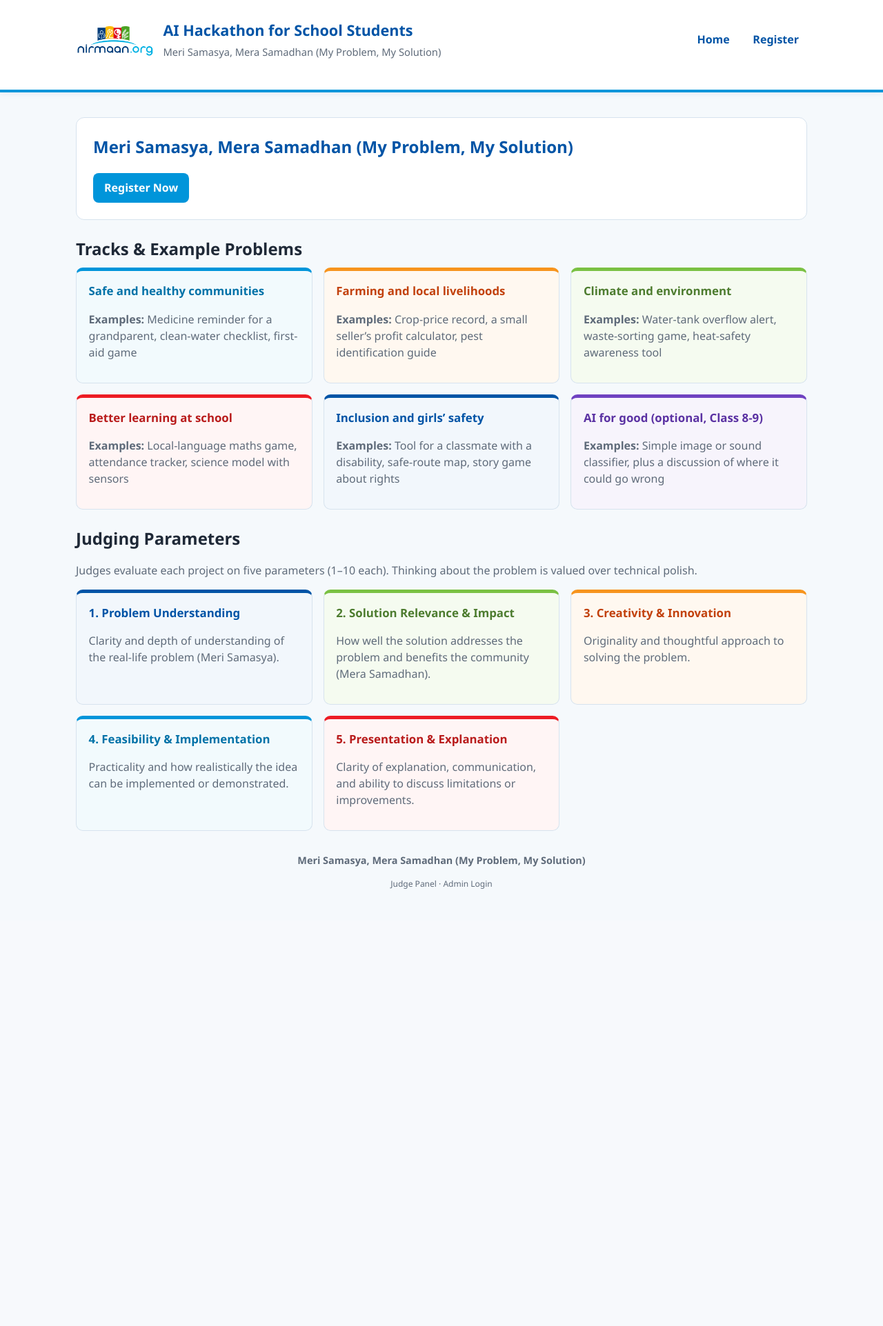
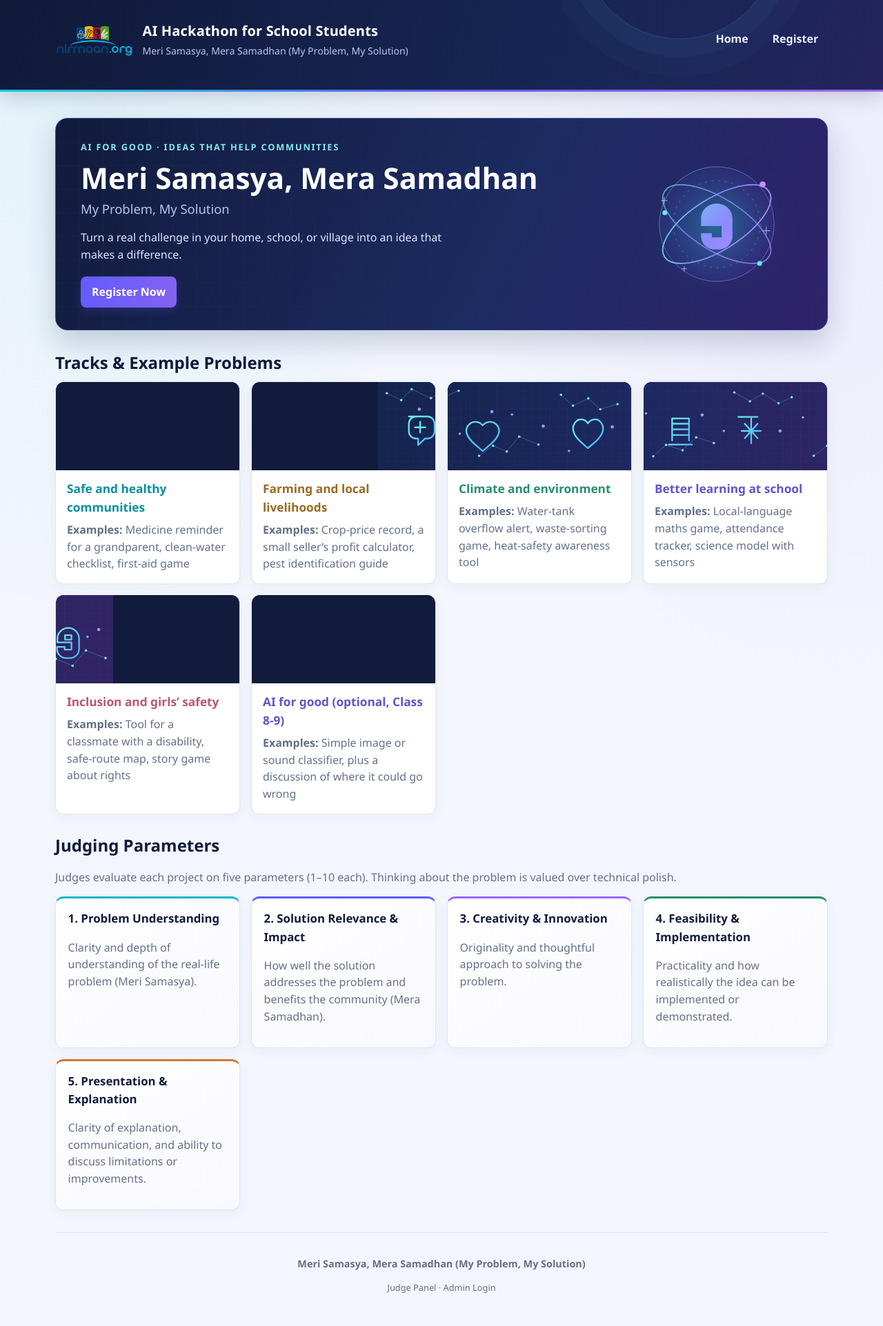
Before and after one commit to Vijendarvjy/AI-Hackathon, a Flask app: page / in a window 1280 px wide. Shown: the whole page at 69% size. Before the commit the page ends 1289 px from the top, so only its background shows below. Run offline with Flask 3, Linux system fonts and the light colour scheme; data comes from the database, SQL or seed files in the repository; data that the repository does not hold is empty.

Commit message:
Add AI-inspired visual theme
Co-authored-by: Copilot <223556219+Copilot@users.noreply.github.com>

```diff
--- a/static/style.css
+++ b/static/style.css
@@ -1,162 +1,247 @@
 :root {
-  --bg: #f5f9fc;
+  --bg: #f3f6fc;
   --surface: #ffffff;
-  --primary: #0095DA;
-  --primary-dark: #0072A8;
-  --navy: #0054A6;
-  --accent: #7AC143;
-  --accent-orange: #F7941D;
-  --accent-red: #ED1C24;
-  --text: #1f2937;
-  --muted: #5f6b7a;
-  --border: #d7e3ee;
-  --danger: #ED1C24;
-  --success: #5a9e2f;
-  --warning: #F7941D;
+  --surface-tint: #f8faff;
+  --primary: #635bff;
+  --primary-dark: #4a43d8;
+  --navy: #111b3c;
+  --accent: #13c8d7;
+  --accent-violet: #9c67ff;
+  --text: #1d2742;
+  --muted: #64708a;
+  --border: #dfe5f1;
+  --danger: #c83d54;
+  --success: #258d70;
+  --warning: #ad6a15;
+  --shadow: 0 12px 32px rgba(30, 45, 93, 0.08);
 }
 * { box-sizing: border-box; }
 body {
   margin: 0;
   font-family: "Segoe UI", Tahoma, Arial, sans-serif;
-  background: var(--bg);
+  background:
+    radial-gradient(ellipse at 9% 0%, rgba(19, 200, 215, 0.09), transparent 34rem),
+    radial-gradient(ellipse at 93% 15%, rgba(156, 103, 255, 0.08), transparent 32rem),
+    var(--bg);
   color: var(--text);
-  line-height: 1.5;
+  line-height: 1.55;
 }
-a { color: var(--primary); }
-.container { max-width: 1100px; margin: 0 auto; padding: 1rem 1.25rem 2rem; }
+a { color: var(--primary-dark); }
+.container { max-width: 1160px; margin: 0 auto; padding: 1rem 1.25rem 2rem; }
 .site-header {
-  background: #ffffff;
-  color: var(--text);
-  padding: 0.75rem 0;
-  border-bottom: 4px solid var(--primary);
-  box-shadow: 0 2px 8px rgba(0, 84, 166, 0.08);
+  position: relative;
+  overflow: hidden;
+  background: linear-gradient(110deg, #101a39 0%, #172656 65%, #23245c 100%);
+  color: #fff;
+  padding: 0.8rem 0;
+  border-bottom: 3px solid transparent;
+  border-image: linear-gradient(90deg, var(--accent), var(--primary), var(--accent-violet)) 1;
+  box-shadow: 0 8px 26px rgba(17, 27, 60, 0.18);
 }
-.header-inner { display: flex; flex-wrap: wrap; align-items: center; justify-content: space-between; gap: 1rem; }
+.site-header::after {
+  position: absolute;
+  content: "";
+  width: 280px;
+  height: 280px;
+  right: 12%;
+  top: -225px;
+  border: 1px solid rgba(126, 213, 255, 0.18);
+  border-radius: 50%;
+  box-shadow: 0 0 0 26px rgba(126, 213, 255, 0.035), 0 0 0 54px rgba(126, 213, 255, 0.025);
+  pointer-events: none;
+}
+.header-inner { display: flex; flex-wrap: wrap; align-items: center; justify-content: space-between; gap: 1rem; position: relative; z-index: 1; }
 .brand { display: flex; align-items: center; gap: 0.9rem; }
 .site-logo { height: 56px; width: auto; display: block; }
-.brand-text h1 { margin: 0; font-size: 1.35rem; color: var(--navy); }
-.brand .tagline { margin: 0.2rem 0 0; font-size: 0.92rem; color: var(--muted); }
-nav { display: flex; flex-wrap: wrap; gap: 0.6rem; align-items: center; }
-nav a { color: var(--navy); text-decoration: none; padding: 0.45rem 0.75rem; border-radius: 6px; font-weight: 600; }
-nav a:hover { background: rgba(0, 149, 218, 0.1); color: var(--primary-dark); }
+.brand-text h1 { margin: 0; font-size: 1.25rem; color: #fff; letter-spacing: 0.01em; }
+.brand .tagline { margin: 0.2rem 0 0; font-size: 0.88rem; color: #b7c8f0; }
+nav { display: flex; flex-wrap: wrap; gap: 0.45rem; align-items: center; }
+nav a { color: #e8edff; text-decoration: none; padding: 0.45rem 0.8rem; border: 1px solid transparent; border-radius: 8px; font-weight: 600; }
+nav a:hover { color: #fff; background: rgba(255, 255, 255, 0.09); border-color: rgba(255, 255, 255, 0.12); }
 .hero {
-  background: var(--surface);
-  border: 1px solid var(--border);
-  border-radius: 12px;
-  padding: 1.5rem;
-  margin: 1.25rem 0;
+  position: relative;
+  isolation: isolate;
+  overflow: hidden;
+  display: flex;
+  justify-content: space-between;
+  align-items: center;
+  min-height: 280px;
+  background: linear-gradient(115deg, #111b3c 0%, #1c2b61 58%, #30226b 100%);
+  color: #fff;
+  border: 1px solid rgba(120, 151, 255, 0.28);
+  border-radius: 18px;
+  padding: 2rem 2.25rem;
+  margin: 1.4rem 0 1.8rem;
+  box-shadow: 0 18px 42px rgba(25, 39, 93, 0.2);
 }
-.hero h2 { margin-top: 0; color: var(--navy); }
+.hero::before {
+  content: "";
+  position: absolute;
+  inset: 0;
+  z-index: -1;
+  opacity: 0.2;
+  background-image: linear-gradient(rgba(185, 210, 255, 0.15) 1px, transparent 1px), linear-gradient(90deg, rgba(185, 210, 255, 0.15) 1px, transparent 1px);
+  background-size: 34px 34px;
+  mask-image: linear-gradient(90deg, black, transparent 82%);
+}
+.hero-content { max-width: 690px; position: relative; z-index: 1; }
+.eyebrow { margin: 0 0 0.65rem; color: #83e9ee; font-size: 0.8rem; font-weight: 800; letter-spacing: 0.14em; text-transform: uppercase; }
+.hero h2 { margin: 0; color: #fff; font-size: clamp(1.8rem, 4vw, 2.65rem); line-height: 1.15; }
+.hero-subtitle { margin: 0.4rem 0 0; color: #b8c5ef; font-size: 1.15rem; }
+.hero-description { max-width: 540px; color: #e0e7ff; margin: 0.9rem 0 1.2rem; }
+.hero .muted { color: #d0d9f3; }
+.hero-art {
+  width: 210px;
+  height: 210px;
+  flex: 0 0 210px;
+  margin: 0 1.2rem 0 1rem;
+  background: url("images/ai-orbit.svg") center / contain no-repeat;
+  filter: drop-shadow(0 10px 24px rgba(19, 200, 215, 0.2));
+}
 .grid { display: grid; gap: 1rem; }
 .grid.tracks { grid-template-columns: repeat(auto-fit, minmax(260px, 1fr)); }
 .card {
   background: var(--surface);
   border: 1px solid var(--border);
-  border-radius: 10px;
+  border-radius: 12px;
   padding: 1rem 1.1rem;
+  box-shadow: 0 5px 18px rgba(30, 45, 93, 0.045);
 }
 .card h3 { margin-top: 0; font-size: 1.05rem; }
 .muted { color: var(--muted); }
 .btn {
   display: inline-block;
-  background: var(--primary);
+  background: linear-gradient(105deg, var(--primary), #8463ee);
   color: #fff !important;
-  border: none;
-  padding: 0.6rem 1rem;
+  border: 0;
+  padding: 0.62rem 1rem;
   border-radius: 8px;
   text-decoration: none;
-  font-weight: 600;
+  font-weight: 700;
   cursor: pointer;
+  box-shadow: 0 5px 13px rgba(99, 91, 255, 0.2);
+  transition: transform 140ms ease, box-shadow 140ms ease, background 140ms ease;
 }
-.btn:hover { background: var(--primary-dark); }
-.btn.secondary { background: #475569; }
-.btn.secondary:hover { background: #334155; }
+.btn:hover { background: linear-gradient(105deg, var(--primary-dark), #7051d8); transform: translateY(-1px); box-shadow: 0 7px 16px rgba(99, 91, 255, 0.26); }
+.btn.secondary { background: #e9edf7; color: #35415f !important; box-shadow: none; }
+.btn.secondary:hover { background: #dce3f2; }
 .btn.small { padding: 0.35rem 0.7rem; font-size: 0.9rem; }
 .actions { display: flex; flex-wrap: wrap; gap: 0.75rem; margin-top: 0.75rem; }
 .inline-form { display: flex; flex-wrap: wrap; gap: 0.5rem; align-items: center; }
 .inline-form input { width: auto; min-width: 160px; }
 form .field { margin-bottom: 1rem; }
-label { display: block; font-weight: 600; margin-bottom: 0.3rem; }
-input[type="text"], input[type="password"], input[type="email"], input[type="number"], select, textarea {
+label { display: block; font-weight: 650; margin-bottom: 0.3rem; }
+input[type="text"], input[type="password"], input[type="email"], input[type="number"], input[type="datetime-local"], select, textarea {
   width: 100%;
-  padding: 0.55rem 0.7rem;
-  border: 1px solid #cbd5e1;
-  border-radius: 6px;
+  padding: 0.6rem 0.72rem;
+  border: 1px solid #cbd4e5;
+  border-radius: 7px;
+  background: #fff;
+  color: var(--text);
   font: inherit;
 }
+input:focus, select:focus, textarea:focus { outline: 3px solid rgba(99, 91, 255, 0.17); border-color: var(--primary); }
 textarea { min-height: 110px; resize: vertical; }
 .help { font-size: 0.9rem; color: var(--muted); margin-top: 0.25rem; }
-fieldset { border: 1px solid var(--border); border-radius: 8px; padding: 1rem; margin: 1rem 0; }
-legend { font-weight: 700; padding: 0 0.4rem; }
+fieldset { border: 1px solid var(--border); border-radius: 9px; padding: 1rem; margin: 1rem 0; }
+legend { font-weight: 750; padding: 0 0.4rem; color: var(--navy); }
 .inline { display: flex; gap: 1rem; flex-wrap: wrap; }
 .inline .field { flex: 1; min-width: 180px; }
 .flashes { margin: 1rem 0; }
 .flash { padding: 0.7rem 0.9rem; border-radius: 8px; margin-bottom: 0.5rem; border: 1px solid; }
-.flash.success { background: #ecfdf3; color: #166534; border-color: #bbf7d0; }
-.flash.error { background: #fef2f2; color: #991b1b; border-color: #fecaca; }
-.flash.info { background: #eff6ff; color: #1e40af; border-color: #bfdbfe; }
+.flash.success { background: #eaf8f3; color: #17684f; border-color: #b6e4d3; }
+.flash.error { background: #fff0f2; color: #9e2f45; border-color: #f1c0c9; }
+.flash.info { background: #eef4ff; color: #334d9e; border-color: #c6d5ff; }
 table { width: 100%; border-collapse: collapse; background: var(--surface); }
-th, td { padding: 0.6rem 0.7rem; border-bottom: 1px solid var(--border); text-align: left; vertical-align: top; }
-th { background: #f1f5f9; font-size: 0.95rem; }
-.table-wrap { overflow-x: auto; border: 1px solid var(--border); border-radius: 10px; }
+th, td { padding: 0.65rem 0.72rem; border-bottom: 1px solid var(--border); text-align: left; vertical-align: top; }
+th { background: #f0f3fb; color: #35415f; font-size: 0.92rem; }
+.table-wrap { overflow-x: auto; border: 1px solid var(--border); border-radius: 11px; box-shadow: 0 5px 18px rgba(30, 45, 93, 0.04); }
 .stats { display: grid; grid-template-columns: repeat(auto-fit, minmax(160px, 1fr)); gap: 0.75rem; margin: 1rem 0; }
-.stat { background: var(--surface); border: 1px solid var(--border); border-radius: 10px; padding: 0.9rem; }
-.stat .num { font-size: 1.6rem; font-weight: 700; color: var(--primary); }
-.stat-color-1 { background: #eef8fd; border-color: #bfe3f5; }
-.stat-color-1 .num { color: #0072A8; }
-.stat-color-2 { background: #fff8f0; border-color: #fbd3a5; }
-.stat-color-2 .num { color: #c2410c; }
-.stat-color-3 { background: #f5fbf0; border-color: #cde8b6; }
-.stat-color-3 .num { color: #4d7c2f; }
-.stat-color-4 { background: #fff5f5; border-color: #f5c2c7; }
-.stat-color-4 .num { color: #b91c1c; }
-.stat-color-5 { background: #f2f7fc; border-color: #bfd3ea; }
-.stat-color-5 .num { color: #0054A6; }
-.badge { display: inline-block; padding: 0.15rem 0.55rem; border-radius: 999px; font-size: 0.85rem; font-weight: 600; }
-.badge.pending { background: #fff7ed; color: #9a3412; border: 1px solid #fed7aa; }
-.badge.done { background: #ecfdf3; color: #166534; border: 1px solid #bbf7d0; }
-.section { margin: 1.5rem 0; }
-.section h2 { margin-bottom: 0.6rem; }
+.stat { background: var(--surface); border: 1px solid var(--border); border-radius: 11px; padding: 0.9rem; box-shadow: 0 5px 18px rgba(30, 45, 93, 0.045); }
+.stat .num { font-size: 1.6rem; font-weight: 800; color: var(--primary); }
+.stat-color-1 { background: #f0fbfc; border-color: #c8eff0; }
+.stat-color-1 .num { color: #078e9e; }
+.stat-color-2 { background: #f4f1ff; border-color: #ded5ff; }
+.stat-color-2 .num { color: #6552c9; }
+.stat-color-3 { background: #edf8f4; border-color: #cdebdc; }
+.stat-color-3 .num { color: #258d70; }
+.stat-color-4 { background: #fff5ed; border-color: #f4dac6; }
+.stat-color-4 .num { color: #ad6a15; }
+.stat-color-5 { background: #f1f5ff; border-color: #d5def4; }
+.stat-color-5 .num { color: #3859a6; }
+.badge { display: inline-block; padding: 0.15rem 0.55rem; border-radius: 999px; font-size: 0.85rem; font-weight: 700; }
+.badge.pending { background: #fff5e8; color: #925713; border: 1px solid #f1d5af; }
+.badge.done { background: #eaf8f3; color: #17684f; border: 1px solid #b6e4d3; }
+.section { margin: 1.6rem 0; }
+.section > h2, .section > h3 { color: var(--navy); }
+.section > h2 { margin-bottom: 0.6rem; }
 .score-grid { display: grid; grid-template-columns: repeat(auto-fit, minmax(220px, 1fr)); gap: 1rem; }
-.score-card { border: 1px solid var(--border); border-radius: 8px; padding: 0.8rem; background: #fafcff; }
-.score-card h4 { margin: 0 0 0.2rem; font-size: 1rem; }
-.score-card p { margin: 0 0 0.5rem; font-size: 0.9rem; color: var(--muted); }
+.score-card {
+  position: relative;
+  overflow: hidden;
+  border: 1px solid #dfe2fb;
+  border-top: 3px solid transparent;
+  border-image: linear-gradient(90deg, var(--accent), var(--primary), var(--accent-violet)) 1;
+  border-radius: 10px;
+  padding: 1rem;
+  background: linear-gradient(145deg, #fff 20%, #f8f8ff 100%);
+  box-shadow: 0 7px 19px rgba(59, 65, 142, 0.07);
+}
+.score-card h4 { position: relative; margin: 0 0 0.3rem; padding-right: 2.5rem; color: var(--navy); font-size: 1rem; }
+.score-card p { margin: 0 0 0.7rem; font-size: 0.9rem; color: var(--muted); }
+.score-number { position: absolute; top: 0.7rem; right: 0.8rem; color: #d9d7fb; font-size: 1.8rem; font-weight: 850; line-height: 1; }
+.score-card input[type="number"] { border-color: #c9c8f4; background: #fff; }
 .reg-number {
   font-size: 1.6rem; font-weight: 800; color: var(--navy); letter-spacing: 1px;
   background: #eef8fd; border: 1px dashed var(--primary); padding: 0.6rem 1rem; border-radius: 8px; display: inline-block;
 }
-.track-card { border-top: 5px solid var(--primary); }
-.track-card h3 { margin-bottom: 0.4rem; }
-.track-color-1 { border-top-color: #0095DA; background: #f2fafd; }
-.track-color-1 h3 { color: #0072A8; }
-.track-color-2 { border-top-color: #F7941D; background: #fff8f0; }
-.track-color-2 h3 { color: #c2410c; }
-.track-color-3 { border-top-color: #7AC143; background: #f5fbf0; }
-.track-color-3 h3 { color: #4d7c2f; }
-.track-color-4 { border-top-color: #ED1C24; background: #fff5f5; }
-.track-color-4 h3 { color: #b91c1c; }
-.track-color-5 { border-top-color: #0054A6; background: #f2f7fc; }
-.track-color-5 h3 { color: #0054A6; }
-.track-color-6 { border-top-color: #6f42c1; background: #f7f4fc; }
-.track-color-6 h3 { color: #5b32a3; }
-.param-card { border-top: 5px solid var(--primary); }
-.param-card h3 { margin-bottom: 0.4rem; }
-.param-color-1 { border-top-color: #0054A6; background: #f2f7fc; }
-.param-color-1 h3 { color: #0054A6; }
-.param-color-2 { border-top-color: #7AC143; background: #f5fbf0; }
-.param-color-2 h3 { color: #4d7c2f; }
-.param-color-3 { border-top-color: #F7941D; background: #fff8f0; }
-.param-color-3 h3 { color: #c2410c; }
-.param-color-4 { border-top-color: #0095DA; background: #f2fafd; }
-.param-color-4 h3 { color: #0072A8; }
-.param-color-5 { border-top-color: #ED1C24; background: #fff5f5; }
-.param-color-5 h3 { color: #b91c1c; }
-footer { margin-top: 2rem; color: var(--muted); font-size: 0.9rem; text-align: center; }
-.footer-links { font-size: 0.75rem; margin-top: 0.35rem; }
+.track-card { overflow: hidden; padding: 0 0 1rem; border-top: 0; transition: transform 160ms ease, box-shadow 160ms ease; }
+.track-card h3 { margin: 0.85rem 1rem 0.4rem; font-size: 1.08rem; }
+.track-card > p { margin: 0 1rem; }
+.track-card:hover { transform: translateY(-3px); box-shadow: var(--shadow); }
+.track-art {
+  height: 128px;
+  background-color: #111b3c;
+  background-image: url("images/track-artwork.svg");
+  background-size: 600% 100%;
+  background-repeat: no-repeat;
+}
+.track-art-1 { background-position: 0% 50%; }
+.track-art-2 { background-position: 20% 50%; }
+.track-art-3 { background-position: 40% 50%; }
+.track-art-4 { background-position: 60% 50%; }
+.track-art-5 { background-position: 80% 50%; }
+.track-art-6 { background-position: 100% 50%; }
+.track-color-1 h3 { color: #078e9e; }
+.track-color-2 h3 { color: #9a6a22; }
+.track-color-3 h3 { color: #258d70; }
+.track-color-4 h3 { color: #6552c9; }
+.track-color-5 h3 { color: #bd5574; }
+.track-color-6 h3 { color: #6552c9; }
+.param-card { border-top: 3px solid var(--primary); background: linear-gradient(145deg, #fff, #f8f8ff); }
+.param-card h3 { margin-bottom: 0.4rem; color: var(--navy); }
+.param-color-1 { border-top-color: #13b7c7; }
+.param-color-2 { border-top-color: #635bff; }
+.param-color-3 { border-top-color: #9c67ff; }
+.param-color-4 { border-top-color: #258d70; }
+.param-color-5 { border-top-color: #d07737; }
+footer { margin-top: 2rem; padding-top: 1.2rem; border-top: 1px solid var(--border); color: var(--muted); font-size: 0.9rem; text-align: center; }
+.footer-links { font-size: 0.8rem; margin-top: 0.35rem; }
 .footer-links a { color: var(--muted); text-decoration: none; }
 .footer-links a:hover { color: var(--primary); text-decoration: underline; }
 .small-note { font-size: 0.9rem; color: var(--muted); }
 @media (max-width: 700px) {
   .header-inner { flex-direction: column; align-items: flex-start; }
-  .brand h1 { font-size: 1.2rem; }
+  .brand h1 { font-size: 1.15rem; }
+  .hero { min-height: auto; padding: 1.5rem; }
+  .hero-art { width: 115px; height: 115px; flex-basis: 115px; margin-right: 0; }
 }
+@media (max-width: 480px) {
+  .container { padding-left: 0.9rem; padding-right: 0.9rem; }
+  .hero { display: block; }
+  .hero-art { display: none; }
+  .site-logo { height: 46px; }
+}
+@media (prefers-reduced-motion: reduce) {
+  *, *::before, *::after { scroll-behavior: auto !important; transition-duration: 0.01ms !important; }
+}
--- a/templates/evaluate.html
+++ b/templates/evaluate.html
@@ -44,7 +44,8 @@
           {% for p in judging_parameters %}
             {% set val = existing[p.key] if existing else '' %}
             <div class="score-card">
-              <h4>{{ loop.index }}. {{ p.label }}</h4>
+              <span class="score-number" aria-hidden="true">{{ "%02d"|format(loop.index) }}</span>
+              <h4>{{ p.label }}</h4>
               <p>{{ p.description }}</p>
               <label for="{{ p.key }}">Score ({{ min_score }}-{{ max_score }}) *</label>
               <input type="number" id="{{ p.key }}" name="{{ p.key }}" min="{{ min_score }}" max="{{ max_score }}" required value="{{ val }}">
--- a/templates/index.html
+++ b/templates/index.html
@@ -2,7 +2,11 @@
 {% block title %}AI Hackathon - Home{% endblock %}
 {% block content %}
   <section class="hero">
-    <h2>Meri Samasya, Mera Samadhan (My Problem, My Solution)</h2>
+    <div class="hero-content">
+      <p class="eyebrow">AI for good · Ideas that help communities</p>
+      <h2>Meri Samasya, Mera Samadhan</h2>
+      <p class="hero-subtitle">My Problem, My Solution</p>
+      <p class="hero-description">Turn a real challenge in your home, school, or village into an idea that makes a difference.</p>
     {% if registration_deadline %}
       <p class="muted" style="margin-top:0.75rem;">
         <strong>Registration deadline:</strong> {{ registration_deadline.strftime('%d %b %Y, %I:%M %p') }}
@@ -20,6 +24,8 @@
         <span class="btn secondary" aria-disabled="true">Registrations Closed</span>
       {% endif %}
     </div>
+    </div>
+    <div class="hero-art" aria-hidden="true"></div>
   </section>
 
   <section class="section">
@@ -27,6 +33,7 @@
     <div class="grid tracks">
       {% for track in tracks %}
         <div class="card track-card track-color-{{ loop.index }}">
+          <div class="track-art track-art-{{ loop.index }}" aria-hidden="true"></div>
           <h3>{{ track.name }}</h3>
           <p class="muted"><strong>Examples:</strong> {{ track.examples }}</p>
         </div>
```
Also changed, not shown: static/images/ai-orbit.svg (added), static/images/track-artwork.svg (added).
